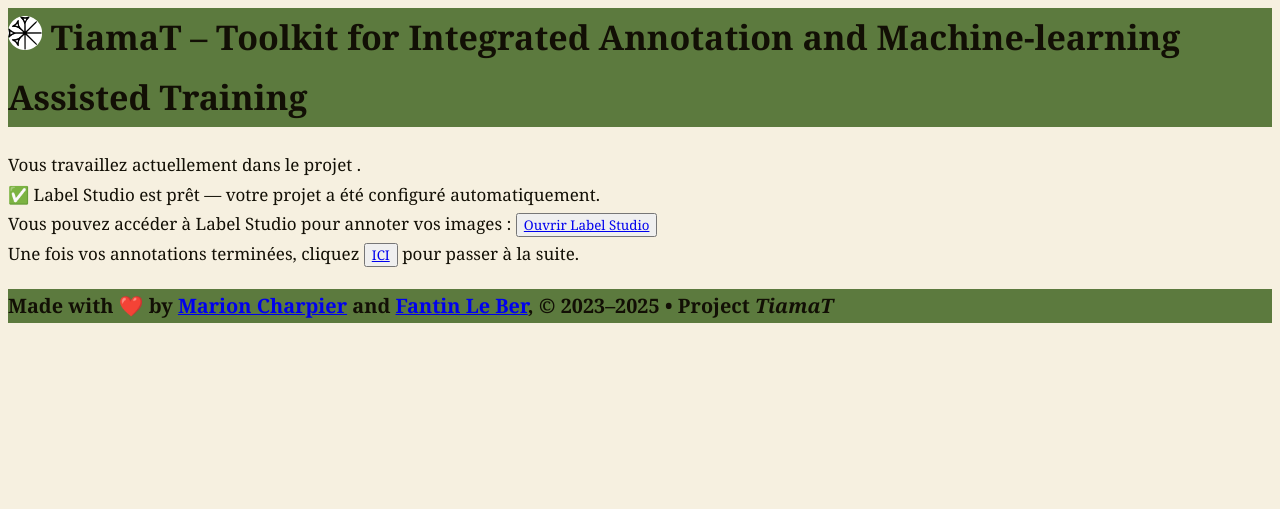
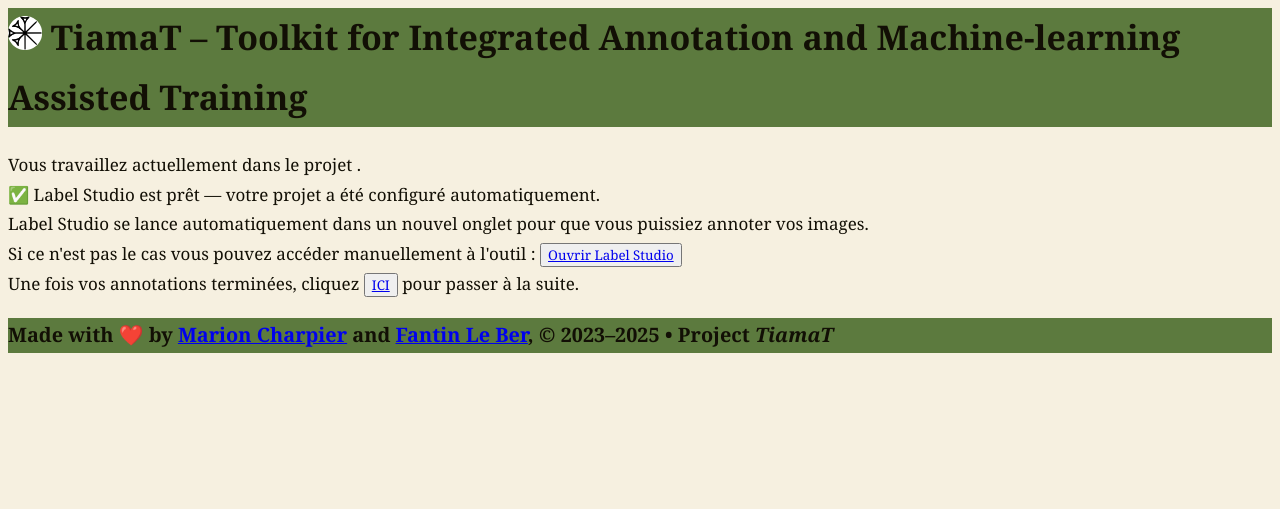
Before and after one commit to TiamaT-app/TiamaT_app, a Flask app: page /ls_ready in a window 1280 px wide. Shown: the top 509 px of the page. Run offline with Flask 3, Linux system fonts and the light colour scheme; some libraries are stand-ins or nearby versions.

Commit message:
Page lancement LS corrigée

```diff
--- a/app/services/config_service.py
+++ b/app/services/config_service.py
@@ -29,7 +29,7 @@ def load_last_model_path() -> str:
     return load_config().get("LAST_MODEL_PATH", "")
 
 
-def save_config(project_name: str = None, last_model_path=None) -> dict:
+def save_config(project_name: str = None, last_model_path:str = None) -> dict: #type: ignore
     """
     Met à jour config.json en ne modifiant QUE les clés fournies (merge avec
     le contenu existant). Corrige le comportement actuel où certaines routes
--- a/app/templates/pages/label_studio_pret.html
+++ b/app/templates/pages/label_studio_pret.html
@@ -3,7 +3,8 @@
 <body>
 <div>Vous travaillez actuellement dans le projet {{project_name}}.</div>
 <div>✅ Label Studio est prêt — votre projet a été configuré automatiquement.</div>
-<div>Vous pouvez accéder à Label Studio pour annoter vos images :
+<div>Label Studio se lance automatiquement dans un nouvel onglet pour que vous puissiez annoter vos images.</div>
+<div>Si ce n'est pas le cas vous pouvez accéder manuellement à l'outil  :
     <button><a href="{{ls_url}}" target="_blank">Ouvrir Label Studio</a></button>
 </div>
 <div>Une fois vos annotations terminées, cliquez
```
